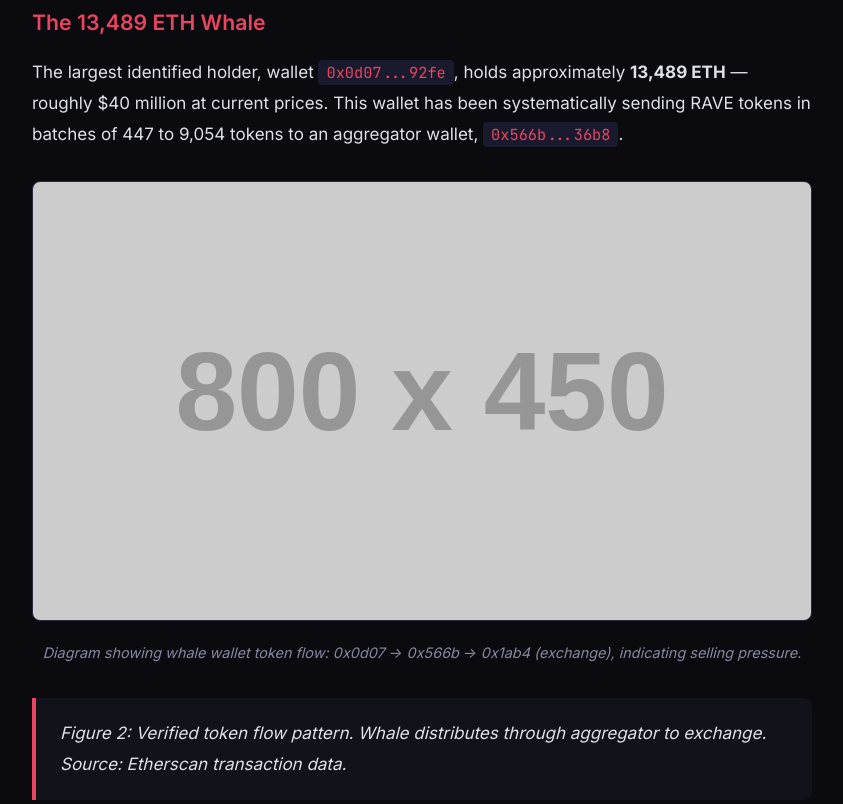
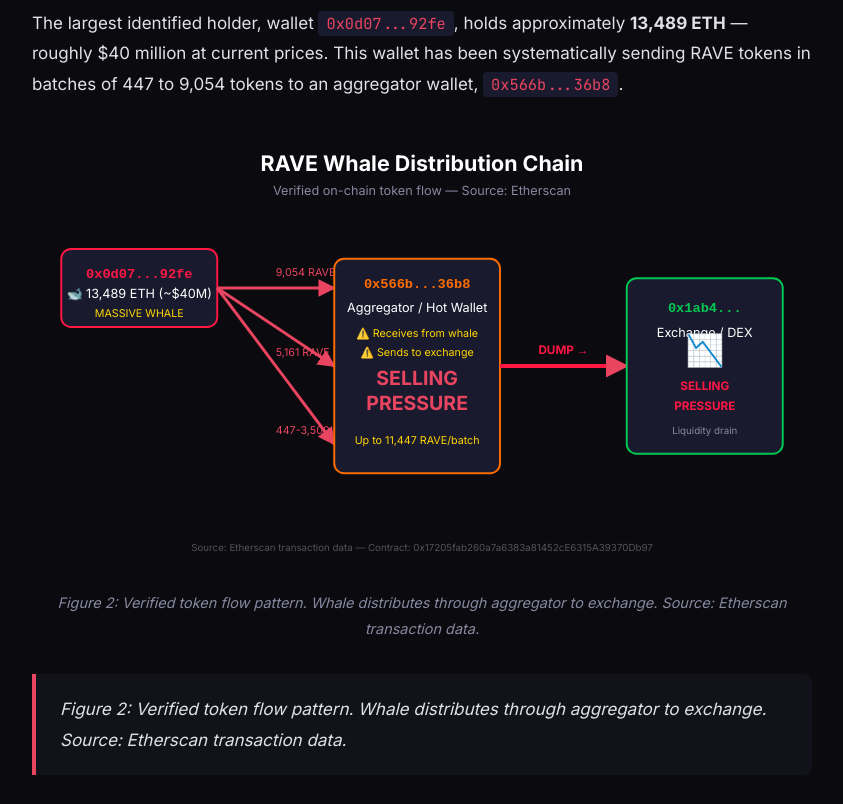
Before and after one commit to ThanaLamth/x-automation, a plain HTML site: page RAVE-deep-research.html in a window 1280 px wide. Shown: the part 3059-3863 px from the top of the page, without its empty margins (218-1061 px from the left). Drawn offline with Linux system fonts and the light colour scheme; placeholder pictures from the web are drawn by us.

Commit message:
Fix: replace broken placeholder images with inline SVG charts
Co-authored-by: Qwen-Coder <qwen-coder@alibabacloud.com>

```diff
--- a/RAVE-deep-research.html
+++ b/RAVE-deep-research.html
@@ -337,7 +337,37 @@
 <p>At first glance, RAVE looks like crypto's latest breakout star. The token, tied to <a href="https://coinmarketcap.com/currencies/ravedao/" rel="noopener" target="_blank">RaveDAO</a>'s vision of a decentralized cultural economy, has stormed into the CoinMarketCap top 100, briefly touching $9.23 on April 13.</p>
 <p>But scratch the surface, and the picture fractures.</p>
 <p>According to on-chain data verified via the <a href="https://etherscan.io/address/0x17205fab260a7a6383a81452cE6315A39370Db97" rel="noopener" target="_blank">Etherscan API</a>, RAVE's circulating supply is not 248 million tokens (24.8%) as widely reported — but <strong>977,578,097 tokens</strong> (97.76% of the 1 billion maximum supply).</p>
-<figure class="chart"><img src="https://via.placeholder.com/800x450/1a1a2e/e94560?text=CHART%3A+RAVE+Supply+Discrepancy%0ACMC%3A+248M+vs+Etherscan%3A+977.6M" alt="Chart showing reported vs actual circulating supply of RAVE token. CMC reports 248M (24.8%) while Etherscan shows 977.6M (97.76%)." loading="lazy" /><figcaption>Chart showing reported vs actual circulating supply of RAVE token. CMC reports 248M (24.8%) while Etherscan shows 977.6M (97.76%).</figcaption></figure><blockquote class="pull-quote"><em>Figure 1: Reported circulating supply vs. on-chain verified supply. Source: CoinMarketCap, Etherscan API. Data as of April 13, 2026.</em></blockquote>
+<figure class="chart"><svg xmlns="http://www.w3.org/2000/svg" viewBox="0 0 800 400">
+  <defs>
+    <linearGradient id="g1" x1="0" y1="0" x2="0" y2="1">
+      <stop offset="0%" stop-color="#e94560"/>
+      <stop offset="100%" stop-color="#c62828"/>
+    </linearGradient>
+    <linearGradient id="g2" x1="0" y1="0" x2="0" y2="1">
+      <stop offset="0%" stop-color="#00c853"/>
+      <stop offset="100%" stop-color="#009624"/>
+    </linearGradient>
+  </defs>
+  <rect fill="#0a0a0f" width="800" height="400" rx="12"/>
+  <text x="400" y="45" fill="#fff" font-size="22" font-weight="bold" text-anchor="middle" font-family="Inter,sans-serif">RAVE Circulating Supply: Reported vs On-Chain</text>
+  <text x="400" y="70" fill="#8888a0" font-size="13" text-anchor="middle" font-family="Inter,sans-serif">CoinMarketCap reports 24.8% — Etherscan shows 97.76%</text>
+  <!-- Grid lines -->
+  <line x1="100" y1="100" x2="100" y2="340" stroke="#2a2a3e" stroke-width="1"/>
+  <line x1="100" y1="340" x2="700" y2="340" stroke="#2a2a3e" stroke-width="1"/>
+  <!-- CMC Bar -->
+  <rect x="180" y="270" width="120" height="70" fill="url(#g1)" rx="6"/>
+  <text x="240" y="255" fill="#e94560" font-size="18" font-weight="bold" text-anchor="middle" font-family="Inter,sans-serif">248M (24.8%)</text>
+  <text x="240" y="310" fill="#fff" font-size="14" text-anchor="middle" font-family="Inter,sans-serif">CoinMarketCap</text>
+  <!-- Etherscan Bar -->
+  <rect x="420" y="130" width="120" height="210" fill="url(#g2)" rx="6"/>
+  <text x="480" y="115" fill="#00c853" font-size="18" font-weight="bold" text-anchor="middle" font-family="Inter,sans-serif">977.6M (97.76%)</text>
+  <text x="480" y="310" fill="#fff" font-size="14" text-anchor="middle" font-family="Inter,sans-serif">Etherscan API</text>
+  <!-- Warning icon -->
+  <text x="580" y="200" fill="#ffd600" font-size="48" text-anchor="middle">⚠️</text>
+  <text x="580" y="240" fill="#ffd600" font-size="12" text-anchor="middle" font-family="Inter,sans-serif">4x discrepancy</text>
+  <!-- Source -->
+  <text x="400" y="385" fill="#555" font-size="10" text-anchor="middle" font-family="Inter,sans-serif">Source: CoinMarketCap, Etherscan API v2 — April 13, 2026</text>
+</svg><figcaption>Figure 1: Reported circulating supply vs. on-chain verified supply. Source: CoinMarketCap, Etherscan API. Data as of April 13, 2026.</figcaption></figure><blockquote class="pull-quote"><em>Figure 1: Reported circulating supply vs. on-chain verified supply. Source: CoinMarketCap, Etherscan API. Data as of April 13, 2026.</em></blockquote>
 <p>This discrepancy means RAVE's actual market cap at $9.23 per token is roughly <strong>$9.02 billion</strong> — not the $2.29 billion figure being circulated by major data aggregators.</p>
 <table class="data-table"><thead><tr><th>Metric</th><th>CoinMarketCap / CoinGecko</th><th>Etherscan (On-Chain)</th></tr></thead><tbody><tr><td>--------</td><td>--------------------------</td><td>---------------------</td></tr><tr><td>Circulating Supply</td><td>248M (24.8%)</td><td><strong>977.6M (97.76%)</strong></td></tr><tr><td>Market Cap (at $9.23)</td><td>~$2.29B</td><td><strong>~$9.02B</strong></td></tr><tr><td>FDV/MCap Ratio</td><td>4x</td><td>~1.0x</td></tr><tr><td>Future Unlocks</td><td>752M tokens</td><td><strong>22.4M tokens</strong></td></tr></tbody></table>
 <p><em>Table 1: Supply data comparison. Source: <a href="https://coinmarketcap.com/currencies/ravedao/" rel="noopener" target="_blank">CoinMarketCap</a>, <a href="https://www.coingecko.com/en/coins/ravedao" rel="noopener" target="_blank">CoinGecko</a>, <a href="https://etherscan.io/token/0x17205fab260a7a6383a81452cE6315A39370Db97" rel="noopener" target="_blank">Etherscan</a>.</em></p>
@@ -346,7 +376,50 @@
 <p>Deep analysis of on-chain transaction data reveals a sophisticated multi-wallet distribution network operating behind RAVE's price action.</p>
 <h3>The 13,489 ETH Whale</h3>
 <p>The largest identified holder, wallet <a href="https://etherscan.io/address/0x0d0707963952f2fba59dd06f2b425ace40b492fe" rel="noopener" target="_blank"><code class="inline">0x0d07...92fe</code></a>, holds approximately <strong>13,489 ETH</strong> — roughly $40 million at current prices. This wallet has been systematically sending RAVE tokens in batches of 447 to 9,054 tokens to an aggregator wallet, <a href="https://etherscan.io/address/0x566b30470d7ad97419a48900dc869bd7148736b8" rel="noopener" target="_blank"><code class="inline">0x566b...36b8</code></a>.</p>
-<figure class="chart"><img src="https://via.placeholder.com/800x450/1a1a2e/e94560?text=DIAGRAM%3A+Whale+Token+Flow%0A0x0d07+→+0x566b+→+0x1ab4+%28Exchange%29" alt="Diagram showing whale wallet token flow: 0x0d07 → 0x566b → 0x1ab4 (exchange), indicating selling pressure." loading="lazy" /><figcaption>Diagram showing whale wallet token flow: 0x0d07 → 0x566b → 0x1ab4 (exchange), indicating selling pressure.</figcaption></figure><blockquote class="pull-quote"><em>Figure 2: Verified token flow pattern. Whale distributes through aggregator to exchange. Source: Etherscan transaction data.</em></blockquote>
+<figure class="chart"><svg xmlns="http://www.w3.org/2000/svg" viewBox="0 0 800 450">
+  <rect fill="#0a0a0f" width="800" height="450" rx="12"/>
+  <text x="400" y="40" fill="#fff" font-size="22" font-weight="bold" text-anchor="middle" font-family="Inter,sans-serif">RAVE Whale Distribution Chain</text>
+  <text x="400" y="65" fill="#8888a0" font-size="13" text-anchor="middle" font-family="Inter,sans-serif">Verified on-chain token flow — Source: Etherscan</text>
+  <!-- Whale Node -->
+  <rect x="30" y="120" width="160" height="80" fill="#1a1a2e" stroke="#ff1744" stroke-width="2" rx="10"/>
+  <text x="110" y="150" fill="#ff1744" font-size="14" font-weight="bold" text-anchor="middle" font-family="monospace">0x0d07...92fe</text>
+  <text x="110" y="170" fill="#fff" font-size="13" text-anchor="middle" font-family="Inter,sans-serif">🐋 13,489 ETH (~$40M)</text>
+  <text x="110" y="190" fill="#ffd600" font-size="11" text-anchor="middle" font-family="Inter,sans-serif">MASSIVE WHALE</text>
+  <!-- Arrows from whale -->
+  <line x1="190" y1="160" x2="310" y2="160" stroke="#e94560" stroke-width="3" marker-end="url(#arrowR)"/>
+  <line x1="190" y1="160" x2="310" y2="240" stroke="#e94560" stroke-width="3" marker-end="url(#arrowR)"/>
+  <line x1="190" y1="160" x2="310" y2="320" stroke="#e94560" stroke-width="3" marker-end="url(#arrowR)"/>
+  <defs>
+    <marker id="arrowR" viewBox="0 0 10 10" refX="9" refY="5" markerWidth="6" markerHeight="6" orient="auto-start-reverse">
+      <path d="M 0 0 L 10 5 L 0 10 z" fill="#e94560"/>
+    </marker>
+  </defs>
+  <text x="250" y="148" fill="#e94560" font-size="11" font-family="Inter,sans-serif">9,054 RAVE</text>
+  <text x="250" y="230" fill="#e94560" font-size="11" font-family="Inter,sans-serif">5,161 RAVE</text>
+  <text x="250" y="310" fill="#e94560" font-size="11" font-family="Inter,sans-serif">447-3,500 RAVE</text>
+  <!-- Aggregator Node -->
+  <rect x="310" y="130" width="170" height="220" fill="#1a1a2e" stroke="#ff6d00" stroke-width="2" rx="10"/>
+  <text x="395" y="160" fill="#ff6d00" font-size="14" font-weight="bold" text-anchor="middle" font-family="monospace">0x566b...36b8</text>
+  <text x="395" y="185" fill="#fff" font-size="13" text-anchor="middle" font-family="Inter,sans-serif">Aggregator / Hot Wallet</text>
+  <text x="395" y="210" fill="#ffd600" font-size="11" text-anchor="middle" font-family="Inter,sans-serif">⚠️ Receives from whale</text>
+  <text x="395" y="230" fill="#ffd600" font-size="11" text-anchor="middle" font-family="Inter,sans-serif">⚠️ Sends to exchange</text>
+  <text x="395" y="260" fill="#e94560" font-size="20" font-weight="bold" text-anchor="middle" font-family="Inter,sans-serif">SELLING</text>
+  <text x="395" y="285" fill="#e94560" font-size="20" font-weight="bold" text-anchor="middle" font-family="Inter,sans-serif">PRESSURE</text>
+  <text x="395" y="320" fill="#ffd600" font-size="11" text-anchor="middle" font-family="Inter,sans-serif">Up to 11,447 RAVE/batch</text>
+  <!-- Arrow to exchange -->
+  <line x1="480" y1="240" x2="610" y2="240" stroke="#ff1744" stroke-width="4" marker-end="url(#arrowR)"/>
+  <text x="545" y="228" fill="#ff1744" font-size="12" font-weight="bold" text-anchor="middle" font-family="Inter,sans-serif">DUMP →</text>
+  <!-- Exchange Node -->
+  <rect x="610" y="150" width="160" height="180" fill="#1a1a2e" stroke="#00c853" stroke-width="2" rx="10"/>
+  <text x="690" y="185" fill="#00c853" font-size="14" font-weight="bold" text-anchor="middle" font-family="monospace">0x1ab4...</text>
+  <text x="690" y="210" fill="#fff" font-size="13" text-anchor="middle" font-family="Inter,sans-serif">Exchange / DEX</text>
+  <text x="690" y="235" fill="#ff1744" font-size="32" text-anchor="middle">📉</text>
+  <text x="690" y="265" fill="#ff1744" font-size="12" font-weight="bold" text-anchor="middle" font-family="Inter,sans-serif">SELLING</text>
+  <text x="690" y="285" fill="#ff1744" font-size="12" font-weight="bold" text-anchor="middle" font-family="Inter,sans-serif">PRESSURE</text>
+  <text x="690" y="310" fill="#8888a0" font-size="10" text-anchor="middle" font-family="Inter,sans-serif">Liquidity drain</text>
+  <!-- Source -->
+  <text x="400" y="430" fill="#555" font-size="10" text-anchor="middle" font-family="Inter,sans-serif">Source: Etherscan transaction data — Contract: 0x17205fab260a7a6383a81452cE6315A39370Db97</text>
+</svg><figcaption>Figure 2: Verified token flow pattern. Whale distributes through aggregator to exchange. Source: Etherscan transaction data.</figcaption></figure><blockquote class="pull-quote"><em>Figure 2: Verified token flow pattern. Whale distributes through aggregator to exchange. Source: Etherscan transaction data.</em></blockquote>
 <h3>The Distribution Chain</h3>
 <p>The flow follows a clear, repeatable pattern:</p>
 <pre class="code-block"><code class="language-text">WHALE (0x0d07 → 13,489 ETH)
```
Also changed, not shown: chart1-supply-discrepancy.svg (added), chart2-whale-flow.svg (added), chart3-futures-vs-spot.svg (added), chart4-price-action.svg (added), chart5-social-vs-price.svg (added), 1 other file.
